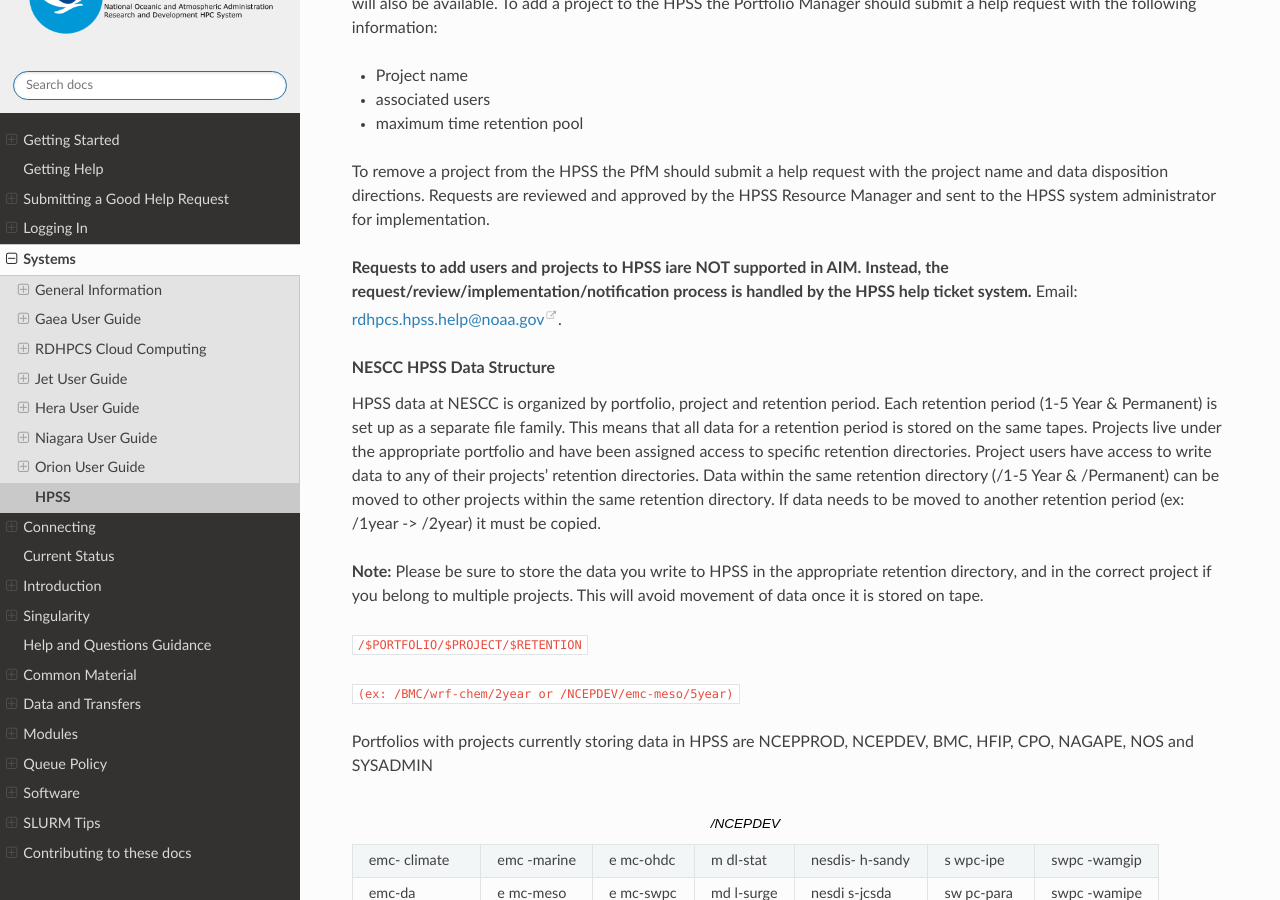
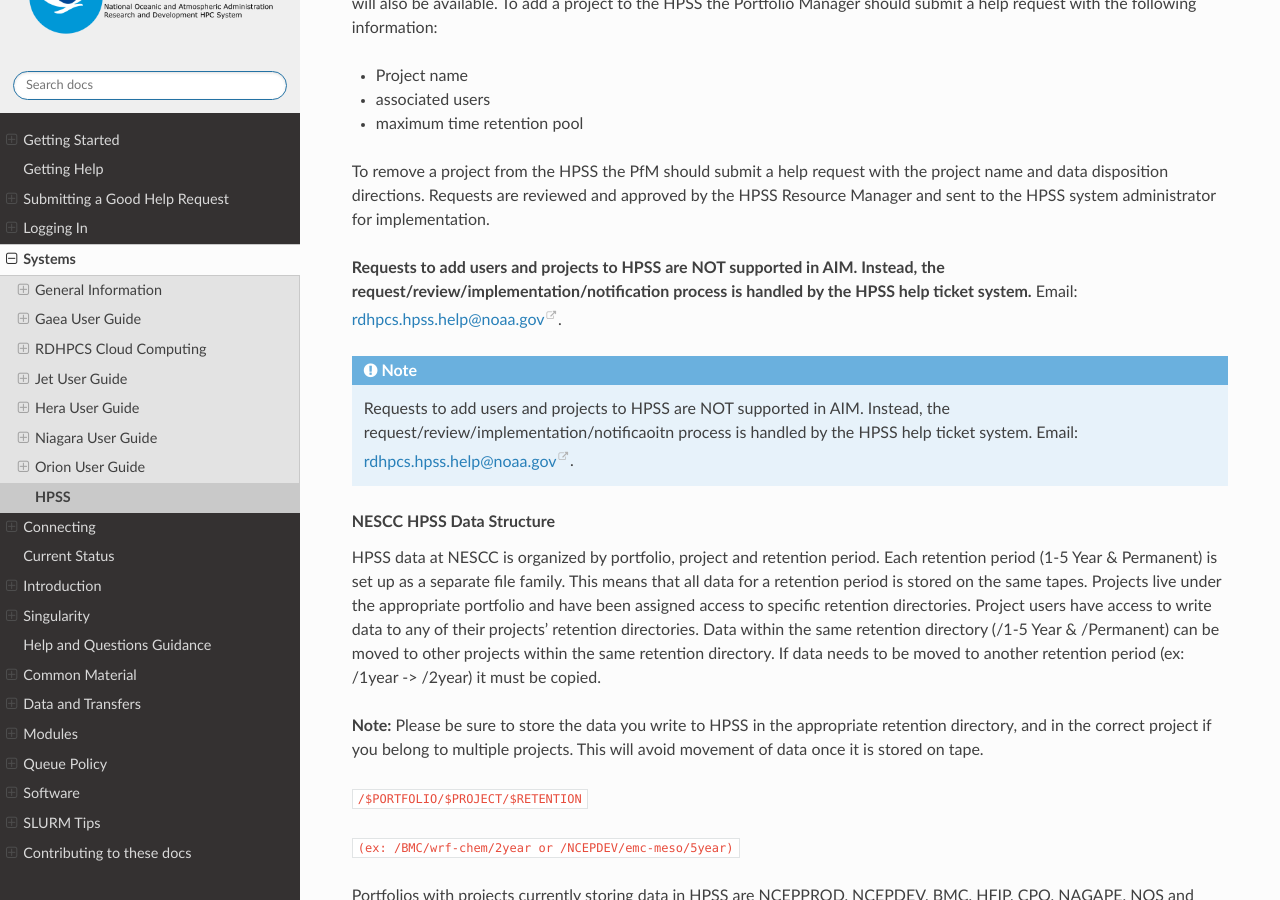
Before and after one commit to NOAA-RDHPCS/noaa-rdhpcs.github.io, a Sphinx documentation site: the page built from source/systems/HPSS.rst, in a window 1280 px wide and 900 px high, scrolled down 1189 px. Built offline with Sphinx 7.4.7 and the Read the Docs theme 2.0.0, drawn with Linux system fonts in a browser that asks for light colours; pages that are not in the unit, such as notebooks, are missing from menus; some of the changed text lies outside the part shown.

```diff
--- a/source/systems/HPSS.rst
+++ b/source/systems/HPSS.rst
@@ -75,6 +75,10 @@ All requests must have the following information:
 
 .. rubric:: Adding New Projects to HPSS
 
+=====================
+Adding New Projects
+====================
+
 Projects on a NOAA compute resource are not given access to
 the HPSS until requested by the Portfolio Manager (PfM). The
 PfM also approves the maximum time retention directory
@@ -93,10 +97,15 @@ directions. Requests are reviewed and approved by the HPSS
 Resource Manager and sent to the HPSS system administrator
 for implementation.
 
-**Requests to add users and projects to HPSS iare NOT
+**Requests to add users and projects to HPSS are NOT
 supported in AIM. Instead, the
 request/review/implementation/notification process is
-handled by the HPSS help ticket system.**  Email: rdhpcs.hpss.help@noaa.gov.
+handled by the HPSS help ticket system.**
+Email: rdhpcs.hpss.help@noaa.gov.
+
+.. note::
+
+    Requests to add users and projects to HPSS are NOT supported in AIM. Instead, the request/review/implementation/notificaoitn process is handled by the HPSS help ticket system. Email: rdhpcs.hpss.help@noaa.gov.
 
 .. rubric:: NESCC HPSS Data Structure
 
@@ -880,12 +889,19 @@ HPSS via a batch job on Theia:
     fi
 
 .. note::
-The HSMS is not an infinite resource. NOAA does not have
-an infinite budget. Quotas will be enabled over time to
-prevent uncontrolled use. Only save what you need to
-save. Consider the cost of time and compute resources to
-regenerate data from the original input files. That is
-often cheaper than storing the data long term.
+
+   The HSMS is not an infinite resource. NOAA does not have
+   an infinite budget. Quotas will be enabled over time to
+   prevent uncontrolled use. Only save what you need to
+   save. Consider the cost of time and compute resources to
+   regenerate data from the original input files. That is
+   often cheaper than storing the data long term.
+
+.. note::
+
+    The first connection with an RSA token, you will be requested for a new PIN
+    which must be at least 6 alphanumeric characters.
+
 
 .. rubric:: HPSS Help
 
```
